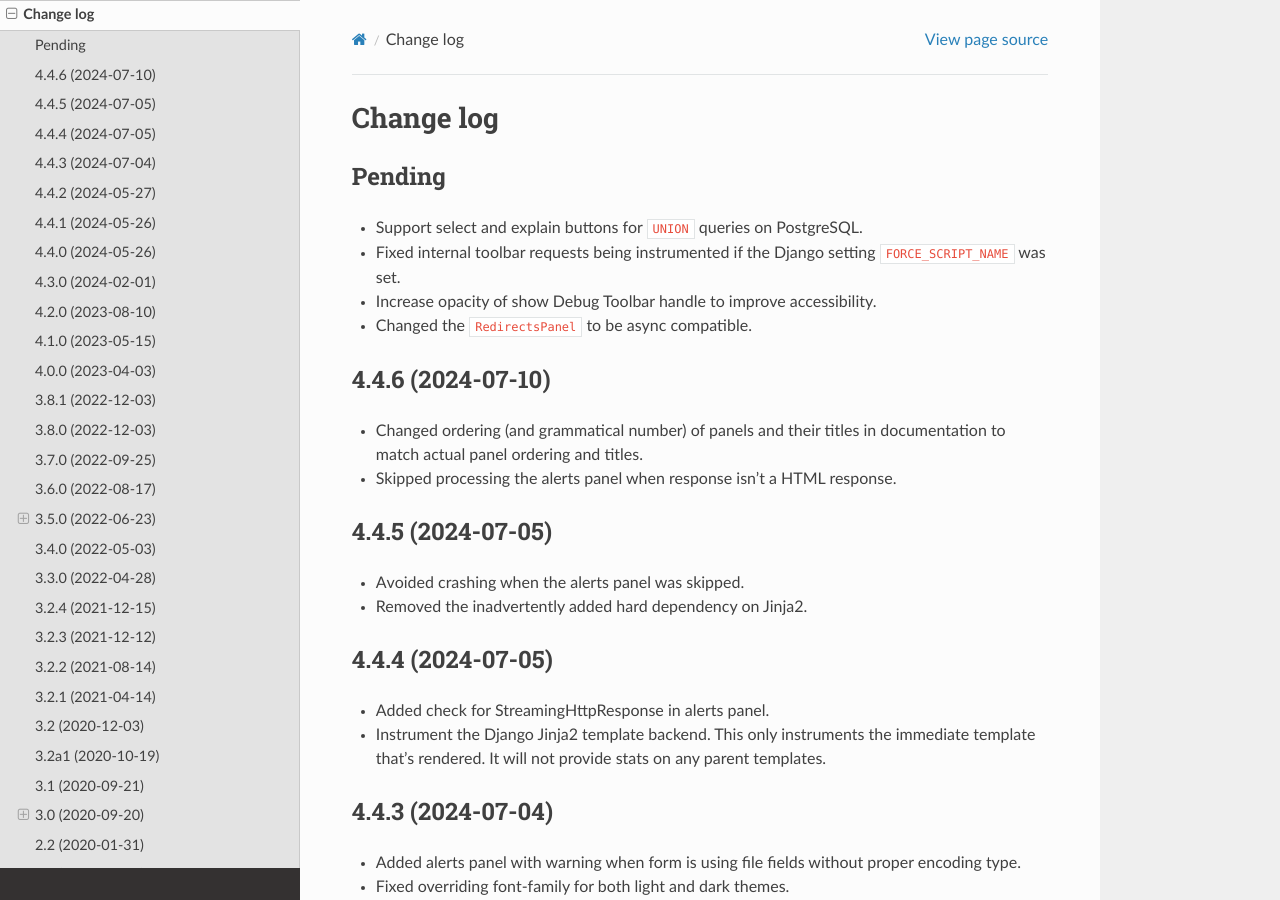
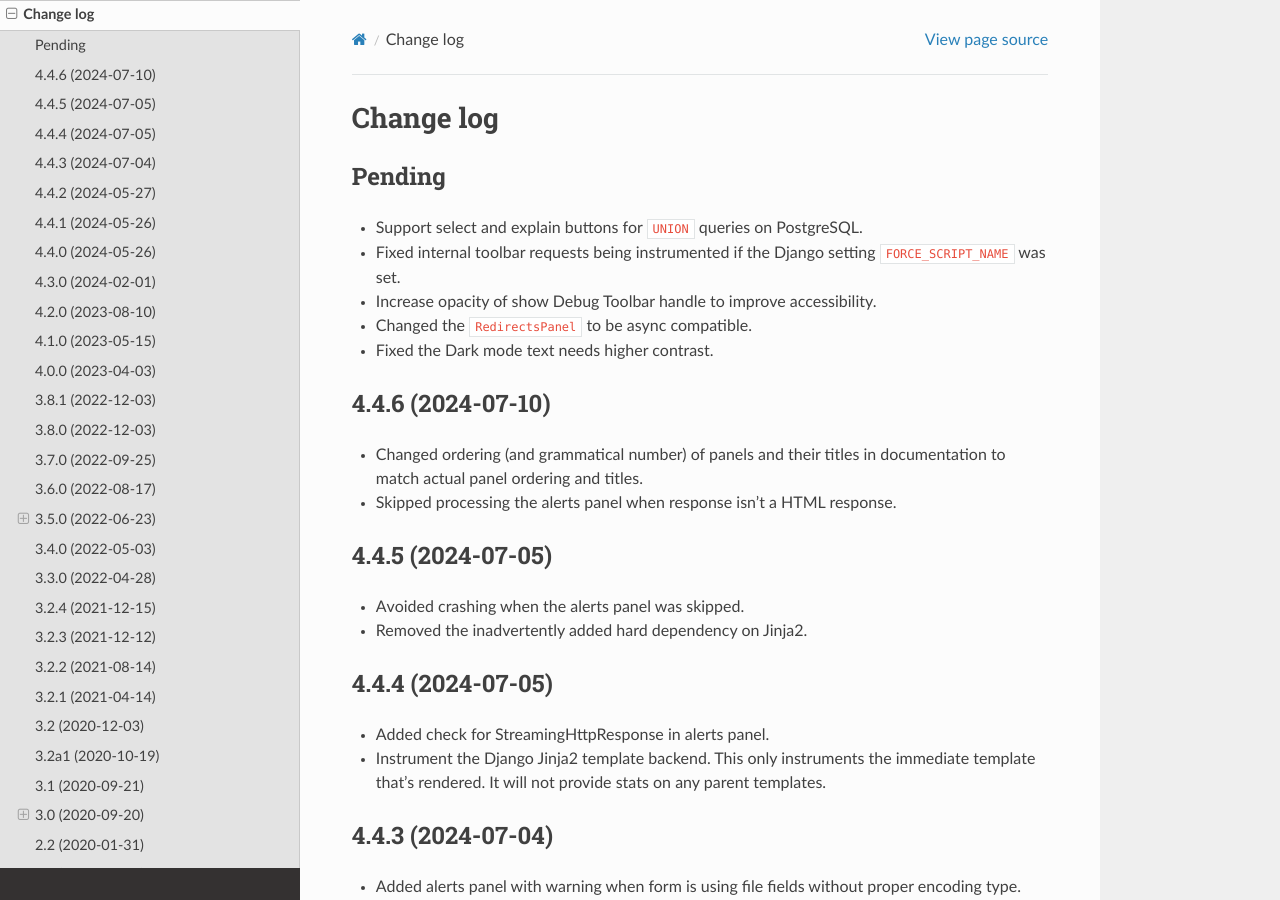
Before and after one commit to jazzband/django-debug-toolbar, a Sphinx documentation site: the page built from docs/changes.rst, in a window 1280 px wide and 900 px high. Built offline with Sphinx 7.4.7 and the Read the Docs theme 2.0.0, drawn with Linux system fonts in a browser that asks for light colours.

Commit message:
Add line to changelog.

```diff
--- a/docs/changes.rst
+++ b/docs/changes.rst
@@ -9,6 +9,7 @@
   ``FORCE_SCRIPT_NAME`` was set.
 * Increase opacity of show Debug Toolbar handle to improve accessibility.
 * Changed the ``RedirectsPanel`` to be async compatible.
+* Fixed the Dark mode text needs higher contrast.
 
 4.4.6 (2024-07-10)
 ------------------
```
